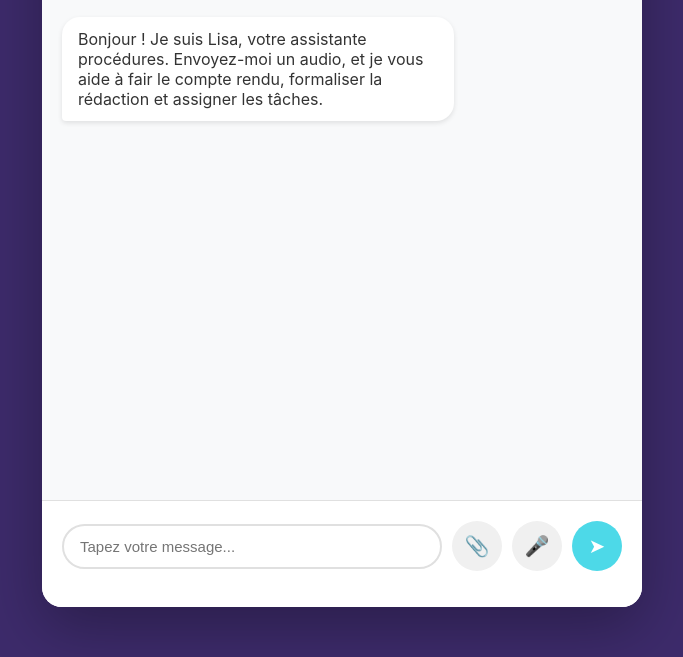
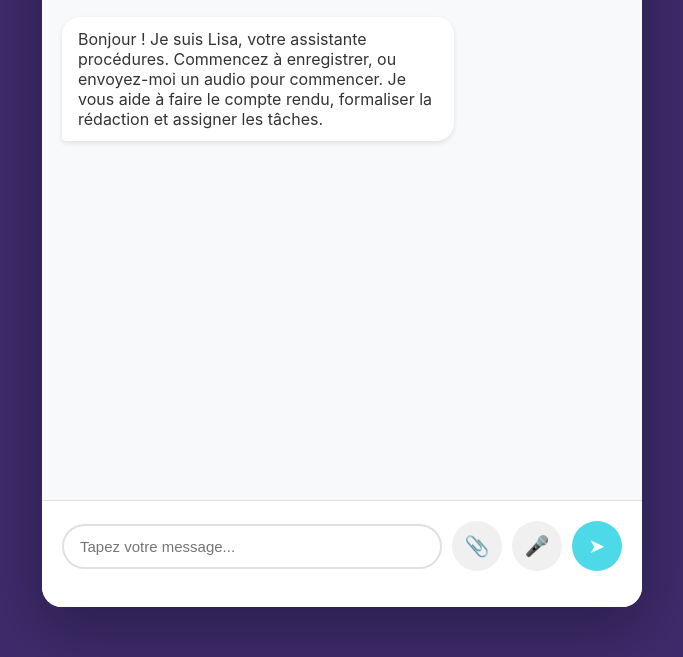
Before and after one commit to stephanie-agoriade/LISA, a plain HTML site: page index.html in a window 1280 px wide. Shown: the part 143-800 px from the top of the page, without its empty margins (298-981 px from the left). Drawn offline with Linux system fonts and the light colour scheme; files whose address does not match are found by name.

Commit message:
Update index.html

```diff
--- a/index.html
+++ b/index.html
@@ -283,7 +283,7 @@
         <div class="chat-messages" id="chatMessages">
             <div class="message bot">
                 <div class="message-content">
-                    Bonjour ! Je suis Lisa, votre assistante procédures. Envoyez-moi un audio, et je vous aide à fair le compte rendu, formaliser la rédaction et assigner les tâches.
+                    Bonjour ! Je suis Lisa, votre assistante procédures. Commencez à enregistrer, ou envoyez-moi un audio pour commencer. Je vous aide à faire le compte rendu, formaliser la rédaction et assigner les tâches.
                 </div>
             </div>
         </div>
```
